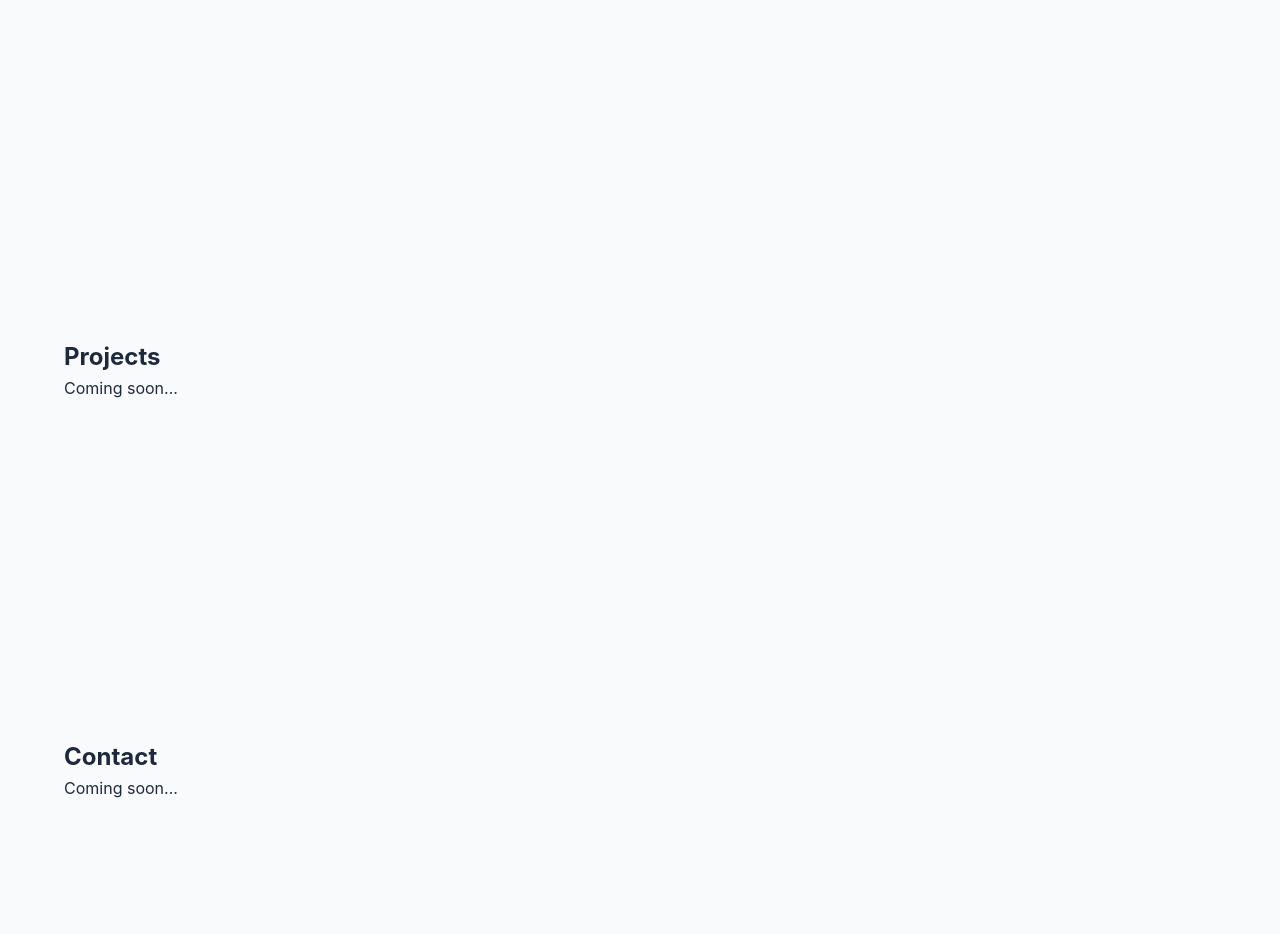
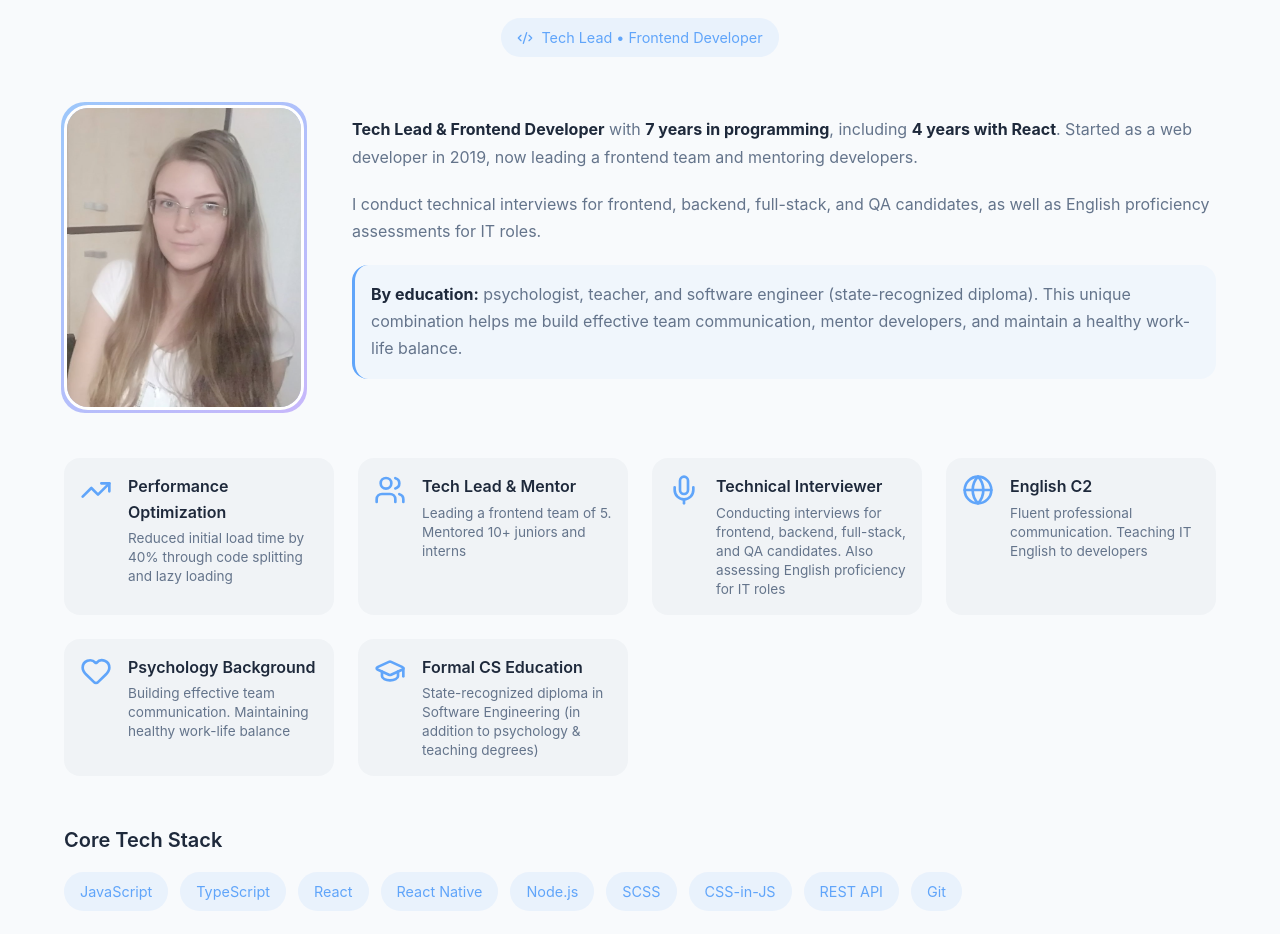
Before and after one commit to LenaYork/portfolio, a React app: page / in a window 1280 px wide. Shown: the part 958-1892 px from the top of the page. Built offline with nearby package versions, Linux system fonts and the light colour scheme; the HTML template or start-up script is replaced by a standard one.

Commit message:
feat: add About me section

```diff
--- a/package.json
+++ b/package.json
@@ -13,7 +13,8 @@
     "framer-motion": "^12.38.0",
     "lucide-react": "^0.577.0",
     "react": "^19.2.4",
-    "react-dom": "^19.2.4"
+    "react-dom": "^19.2.4",
+    "react-intersection-observer": "^10.0.3"
   },
   "devDependencies": {
     "@eslint/js": "^9.39.4",
--- a/src/App.tsx
+++ b/src/App.tsx
@@ -1,5 +1,6 @@
 import { useState, useEffect } from 'react';
 import Header from './components/Header/Header';
+import About from './components/About/About';
 import Footer from './components/Footer/Footer';
 import './styles/index.scss';
 
@@ -41,13 +42,7 @@ function App() {
           </div>
         </section>
 
-        {/* About Section */}
-        <section id="about" style={{ minHeight: '50vh' }}>
-          <div className="container">
-            <h2>About</h2>
-            <p>Coming soon...</p>
-          </div>
-        </section>
+        <About />
 
         {/* Projects Section */}
         <section id="projects" style={{ minHeight: '50vh' }}>
--- /dev/null
+++ b/src/components/About/About.scss
@@ -0,0 +1,221 @@
+@use '../../styles/variables' as *;
+@use '../../styles/mixins' as *;
+
+.about {
+  background: $light-bg;
+
+  body.dark-mode & {
+    background: $dark-bg;
+  }
+
+  &__container {
+    max-width: 1000px;
+    margin: 0 auto;
+    padding: 4rem 1.5rem;
+
+    @include mobile {
+      padding: 3rem 1rem;
+    }
+  }
+
+  &__header {
+    text-align: center;
+    margin-bottom: 3rem;
+  }
+
+  &__title {
+    font-size: 2.5rem;
+    margin-bottom: 1rem;
+
+    @include mobile {
+      font-size: 2rem;
+    }
+  }
+
+  &__badge {
+    display: inline-flex;
+    align-items: center;
+    gap: 0.5rem;
+    padding: 0.5rem 1rem;
+    background: rgba($primary, 0.1);
+    border-radius: 2rem;
+    font-size: 0.9rem;
+    color: $primary;
+
+    &-icon {
+      width: 1rem;
+      height: 1rem;
+    }
+  }
+
+  // Photo + Bio row
+  &__row {
+    display: flex;
+    gap: 3rem;
+    margin-bottom: 3rem;
+    align-items: stretch;
+
+    @include tablet {
+      gap: 2rem;
+    }
+
+    @include mobile {
+      flex-direction: column;
+      gap: 2rem;
+      align-items: center;
+    }
+  }
+
+  &__photo-wrapper {
+    flex-shrink: 0;
+    width: 240px;
+
+    @include mobile {
+      width: 280px;
+    }
+  }
+
+  &__photo-glow {
+    position: relative;
+    border-radius: 1.5rem;
+
+    &::before {
+      content: '';
+      position: absolute;
+      inset: -3px;
+      border-radius: 1.5rem;
+      background: linear-gradient(135deg, $primary, $secondary);
+      opacity: 0.6;
+      transition: opacity 0.3s ease;
+    }
+
+    &:hover::before {
+      opacity: 1;
+    }
+  }
+
+  &__photo {
+    width: 100%;
+    height: auto;
+    border-radius: 1.5rem;
+    object-fit: cover;
+    position: relative;
+    z-index: 1;
+    background: $light-bg;
+    border: 3px solid white;
+    display: block;
+
+    body.dark-mode & {
+      border-color: $dark-bg;
+    }
+  }
+
+  &__bio {
+    flex: 1;
+    display: flex;
+    flex-direction: column;
+    justify-content: center;
+  }
+
+  &__text {
+    color: $gray;
+    line-height: 1.7;
+    margin-bottom: 1.25rem;
+    font-size: 1rem;
+
+    strong {
+      color: $text-dark;
+
+      body.dark-mode & {
+        color: $text-light;
+      }
+    }
+
+    &--highlight {
+      background: rgba($primary, 0.05);
+      padding: 1rem;
+      border-radius: 1rem;
+      border-left: 3px solid $primary;
+    }
+  }
+
+  &__highlights {
+    display: grid;
+    grid-template-columns: repeat(auto-fit, minmax(250px, 1fr));
+    gap: 1.5rem;
+    margin-bottom: 3rem;
+  }
+
+  &__highlight {
+    display: flex;
+    align-items: flex-start;
+    gap: 1rem;
+    padding: 1rem;
+    background: rgba($gray, 0.05);
+    border-radius: 1rem;
+    transition: all $transition-base;
+
+    &:hover {
+      transform: translateY(-3px);
+      background: rgba($primary, 0.05);
+    }
+
+    &-icon {
+      width: 2rem;
+      height: 2rem;
+      color: $primary;
+      flex-shrink: 0;
+    }
+
+    &-title {
+      font-weight: 600;
+      margin-bottom: 0.25rem;
+      color: $text-dark;
+
+      body.dark-mode & {
+        color: $text-light;
+      }
+    }
+
+    &-description {
+      font-size: 0.85rem;
+      color: $gray;
+      line-height: 1.4;
+    }
+  }
+
+  &__tech {
+    margin-top: 2rem;
+  }
+
+  &__tech-title {
+    font-size: 1.25rem;
+    font-weight: 600;
+    margin-bottom: 1rem;
+    color: $text-dark;
+
+    body.dark-mode & {
+      color: $text-light;
+    }
+  }
+
+  &__tech-grid {
+    display: flex;
+    flex-wrap: wrap;
+    gap: 0.75rem;
+  }
+
+  &__tech-item {
+    padding: 0.5rem 1rem;
+    background: rgba($primary, 0.1);
+    border-radius: 2rem;
+    font-size: 0.9rem;
+    color: $primary;
+    transition: all $transition-fast;
+
+    &:hover {
+      transform: translateY(-2px);
+      background: rgba($primary, 0.2);
+    }
+  }
+}
--- /dev/null
+++ b/src/components/About/About.tsx
@@ -0,0 +1,150 @@
+import { motion } from 'framer-motion';
+import { useInView } from 'react-intersection-observer';
+import { Code2, Users, Globe, Heart, TrendingUp, Mic, GraduationCap } from 'lucide-react';
+import './About.scss';
+
+const About = () => {
+  const [ref, inView] = useInView({
+    triggerOnce: true,
+    threshold: 0.1,
+  });
+
+  const techStack = [
+    'JavaScript', 'TypeScript', 'React', 'React Native',
+    'Node.js', 'SCSS', 'CSS-in-JS', 'REST API', 'Git'
+  ];
+
+  const highlights = [
+    {
+      icon: TrendingUp,
+      text: 'Performance Optimization',
+      description: 'Reduced initial load time by 40% through code splitting and lazy loading'
+    },
+    {
+      icon: Users,
+      text: 'Tech Lead & Mentor',
+      description: 'Leading a frontend team of 5. Mentored 10+ juniors and interns'
+    },
+    {
+      icon: Mic,
+      text: 'Technical Interviewer',
+      description: 'Conducting interviews for frontend, backend, full-stack, and QA candidates. Also assessing English proficiency for IT roles'
+    },
+    {
+      icon: Globe,
+      text: 'English C2',
+      description: 'Fluent professional communication. Teaching IT English to developers'
+    },
+    {
+      icon: Heart,
+      text: 'Psychology Background',
+      description: 'Building effective team communication. Maintaining healthy work-life balance'
+    },
+    {
+      icon: GraduationCap,
+      text: 'Formal CS Education',
+      description: 'State-recognized diploma in Software Engineering (in addition to psychology & teaching degrees)'
+    },
+  ];
+
+  return (
+    <section id="about" className="about">
+      <div className="container about__container">
+        <motion.div
+          ref={ref}
+          initial={{ opacity: 0, y: 50 }}
+          animate={inView ? { opacity: 1, y: 0 } : {}}
+          transition={{ duration: 0.6 }}
+          className="about__content"
+        >
+          {/* Header */}
+          <div className="about__header">
+            <h2 className="about__title">
+              <span className="gradient-text">About Me</span>
+            </h2>
+            <div className="about__badge">
+              <Code2 className="about__badge-icon" />
+              <span>Tech Lead • Frontend Developer</span>
+            </div>
+          </div>
+
+          {/* Photo + Bio Row */}
+          <div className="about__row">
+            {/* Photo */}
+            <motion.div
+              className="about__photo-wrapper"
+              initial={{ opacity: 0, scale: 0.9 }}
+              animate={inView ? { opacity: 1, scale: 1 } : {}}
+              transition={{ delay: 0.2, duration: 0.5 }}
+            >
+              <div className="about__photo-glow">
+                <img
+                  src="/images/profile.png"
+                  alt="Helen - Frontend Developer"
+                  className="about__photo"
+                />
+              </div>
+            </motion.div>
+
+            {/* Bio */}
+            <div className="about__bio">
+              <p className="about__text">
+                <strong>Tech Lead & Frontend Developer</strong> with <strong>7 years in programming</strong>,
+                including <strong>4 years with React</strong>. Started as a web developer in 2019,
+                now leading a frontend team and mentoring developers.
+              </p>
+              <p className="about__text">
+                I conduct technical interviews for frontend, backend, full-stack, and QA candidates,
+                as well as English proficiency assessments for IT roles.
+              </p>
+              <p className="about__text about__text--highlight">
+                <strong>By education:</strong> psychologist, teacher, and software engineer (state-recognized diploma).
+                This unique combination helps me build effective team communication,
+                mentor developers, and maintain a healthy work-life balance.
+              </p>
+            </div>
+          </div>
+
+          {/* Highlights Grid */}
+          <div className="about__highlights">
+            {highlights.map((item, index) => (
+              <motion.div
+                key={item.text}
+                className="about__highlight"
+                initial={{ opacity: 0, y: 20 }}
+                animate={inView ? { opacity: 1, y: 0 } : {}}
+                transition={{ delay: index * 0.1 }}
+              >
+                <item.icon className="about__highlight-icon" />
+                <div>
+                  <h4 className="about__highlight-title">{item.text}</h4>
+                  <p className="about__highlight-description">{item.description}</p>
+                </div>
+              </motion.div>
+            ))}
+          </div>
+
+          {/* Tech Stack */}
+          <div className="about__tech">
+            <h3 className="about__tech-title">Core Tech Stack</h3>
+            <div className="about__tech-grid">
+              {techStack.map((tech, index) => (
+                <motion.span
+                  key={tech}
+                  className="about__tech-item"
+                  initial={{ opacity: 0, scale: 0.9 }}
+                  animate={inView ? { opacity: 1, scale: 1 } : {}}
+                  transition={{ delay: index * 0.05 }}
+                >
+                  {tech}
+                </motion.span>
+              ))}
+            </div>
+          </div>
+        </motion.div>
+      </div>
+    </section>
+  );
+};
+
+export default About;
```
Also changed, not shown: public/images/profile.png (added), 1 other file (tests, documents, lock files or other folders).
